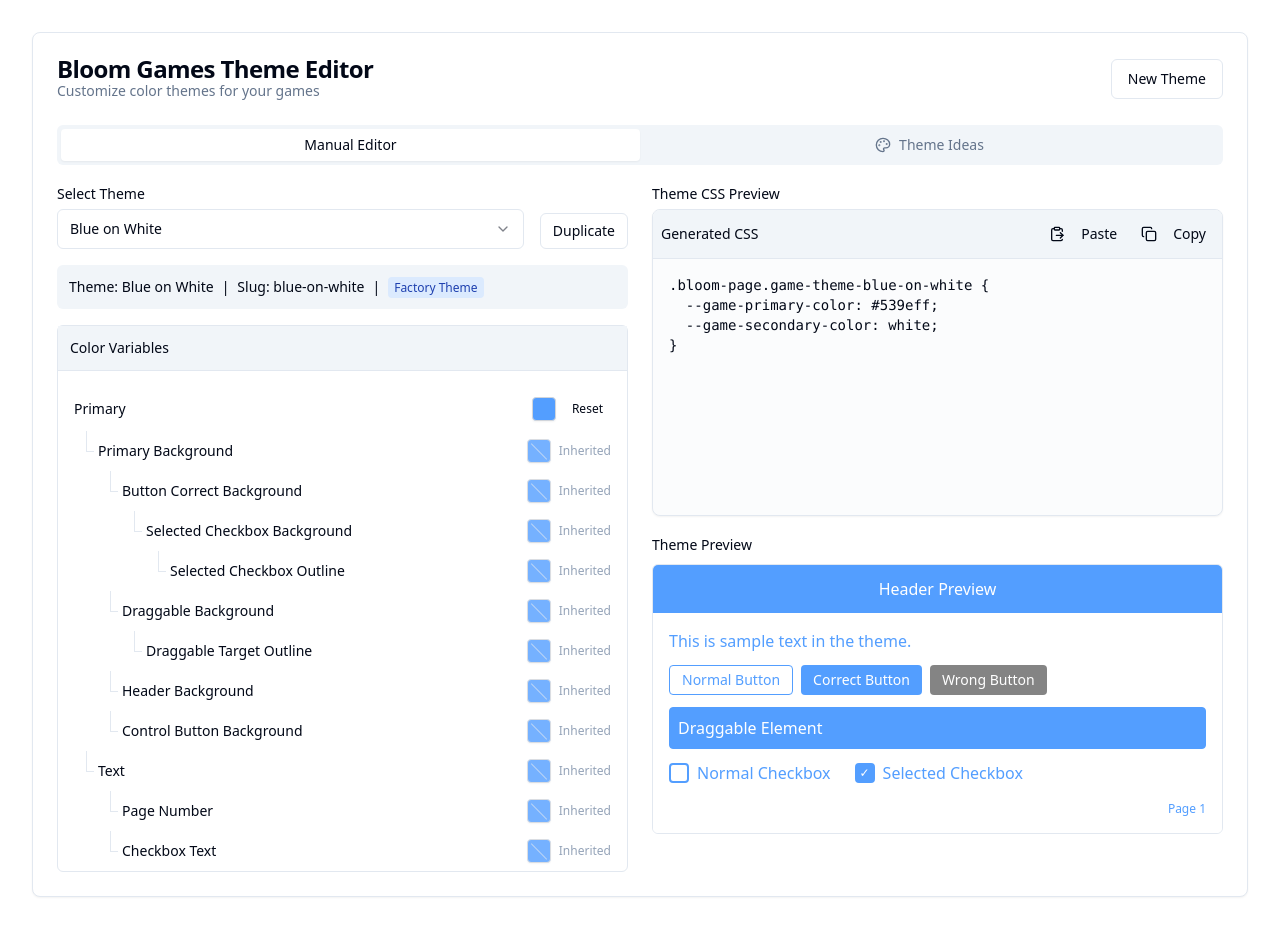
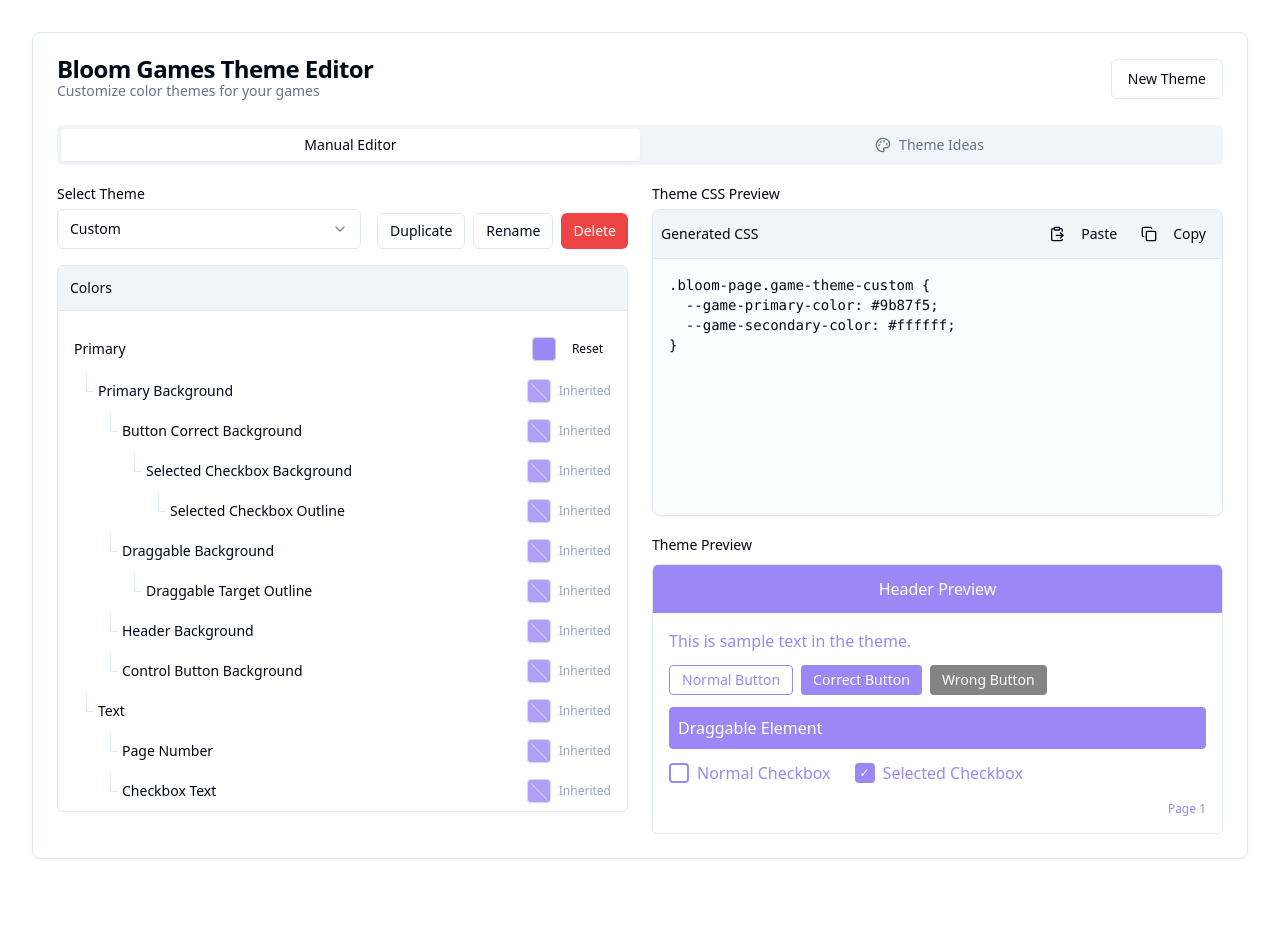
Before and after one commit to hatton/bloom-game-theme-editor, a React (Vite) app: page / in a window 1280 px wide. After the commit the page ends 891 px from the top, so only its background shows below. Built offline with nearby package versions, Linux system fonts and the light colour scheme.

Commit message:
Refactor: UI improvements and initial theme
- Removed theme info row and "Use This Theme" button.
- Changed "Color Variables" label to "Colors".
- Set initial theme to a custom editable theme.
- Removed instructions.

```diff
--- a/src/components/ThemeEditor/PresetThemes.tsx
+++ b/src/components/ThemeEditor/PresetThemes.tsx
@@ -109,7 +109,7 @@ const PresetThemes = ({ onThemeSelect, resolvedValues }: PresetThemesProps) => {
           </div>
 
           <div className="flex gap-3 mt-6">
-            <Button onClick={handleUseTheme}>Use This Theme</Button>
+            <Button onClick={handleUseTheme}>Apply Theme</Button>
             <Button variant="outline" onClick={handleCopyCSS}>
               <Copy className="h-4 w-4 mr-2" />
               Copy CSS
@@ -117,13 +117,6 @@ const PresetThemes = ({ onThemeSelect, resolvedValues }: PresetThemesProps) => {
           </div>
         </div>
       </Card>
-
-      <div className="p-3 bg-muted rounded-md">
-        <p className="text-sm">
-          Browse through preset themes and click "Use This Theme" to apply them to your project.
-          You can also copy the generated CSS directly with the "Copy CSS" button.
-        </p>
-      </div>
     </div>
   );
 };
--- a/src/components/ThemeEditor/ThemeEditor.tsx
+++ b/src/components/ThemeEditor/ThemeEditor.tsx
@@ -62,13 +62,25 @@ interface ThemeEditorProps {
   onThemeChange?: (themes: Theme[]) => void;
 }
 
+// Create a default custom theme
+const defaultCustomTheme: Theme = {
+  id: generateId(),
+  displayName: "Custom",
+  slug: "custom",
+  isFactory: false,
+  variables: {
+    "--game-primary-color": "#9b87f5", // Purple primary
+    "--game-secondary-color": "#ffffff", // White secondary
+  },
+};
+
 const ThemeEditor = ({
   initialThemes = [],
   onThemeChange,
 }: ThemeEditorProps) => {
   // State
-  const [themes, setThemes] = useState<Theme[]>([...factoryThemes, ...initialThemes]);
-  const [selectedThemeId, setSelectedThemeId] = useState<string>("");
+  const [themes, setThemes] = useState<Theme[]>([defaultCustomTheme, ...factoryThemes, ...initialThemes]);
+  const [selectedThemeId, setSelectedThemeId] = useState<string>(defaultCustomTheme.id); // Default to custom theme
   const [newThemeName, setNewThemeName] = useState("");
   const [isCreateDialogOpen, setIsCreateDialogOpen] = useState(false);
   const [isRenameDialogOpen, setIsRenameDialogOpen] = useState(false);
@@ -81,13 +93,6 @@ const ThemeEditor = ({
   );
 
   const derivationMap = useMemo(() => getDerivationMap(), []);
-
-  // Initialize with the first theme
-  useEffect(() => {
-    if (themes.length > 0 && !selectedThemeId) {
-      setSelectedThemeId(themes[0].id);
-    }
-  }, [themes, selectedThemeId]);
 
   // Update CSS output when the selected theme changes
   useEffect(() => {
@@ -147,7 +152,7 @@ const ThemeEditor = ({
       slug,
       isFactory: false,
       variables: {
-        "--game-primary-color": "#3b82f6", // Default to a nice blue
+        "--game-primary-color": "#9b87f5", // Default to a nice blue
         "--game-secondary-color": "#ffffff",
       },
     };
@@ -533,34 +538,24 @@ const ThemeEditor = ({
                     </div>
                   </div>
 
+                  {/* Removed Theme/Slug info row */}
+
+                  {selectedTheme.isFactory && (
                     <div className="p-3 bg-muted rounded-md text-sm">
                       <div className="flex flex-wrap gap-2">
-                      <div>
-                        <span className="font-medium">Theme:</span>{" "}
-                        {selectedTheme.displayName}
-                      </div>
-                      <div>|</div>
-                      <div>
-                        <span className="font-medium">Slug:</span>{" "}
-                        {selectedTheme.slug}
-                      </div>
-                      {selectedTheme.isFactory && (
-                        <>
-                          <div>|</div>
                         <div>
                           <span className="text-xs bg-blue-100 text-blue-800 rounded px-1.5 py-0.5">
                             Factory Theme
                           </span>
                         </div>
-                        </>
-                      )}
                       </div>
                     </div>
+                  )}
 
                   {/* Variable editor */}
                   <div className="border rounded-md">
                     <div className="bg-muted p-3 border-b">
-                      <h3 className="text-sm font-medium">Color Variables</h3>
+                      <h3 className="text-sm font-medium">Colors</h3>
                     </div>
                     <ScrollArea className="h-[500px]">
                       <div className="p-4">
```
Lines whose indentation alone changed are shown as unchanged.
